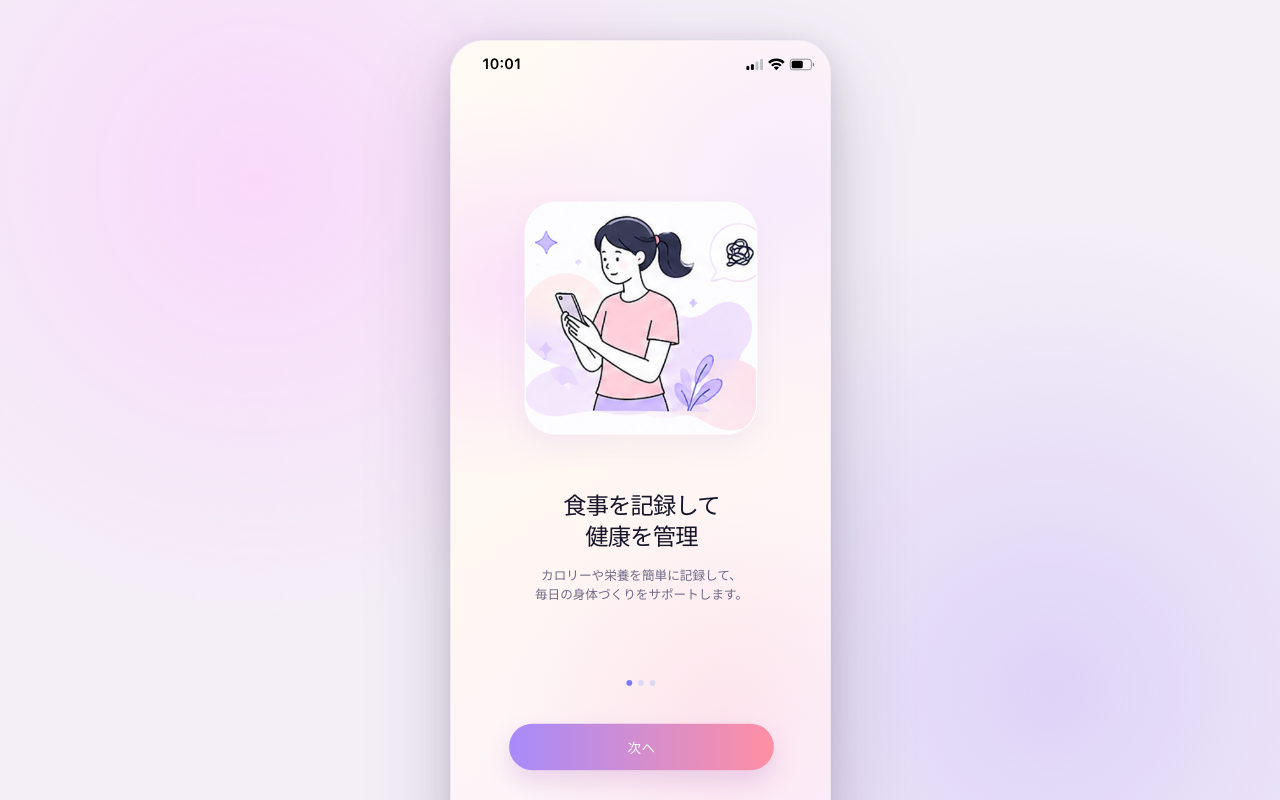
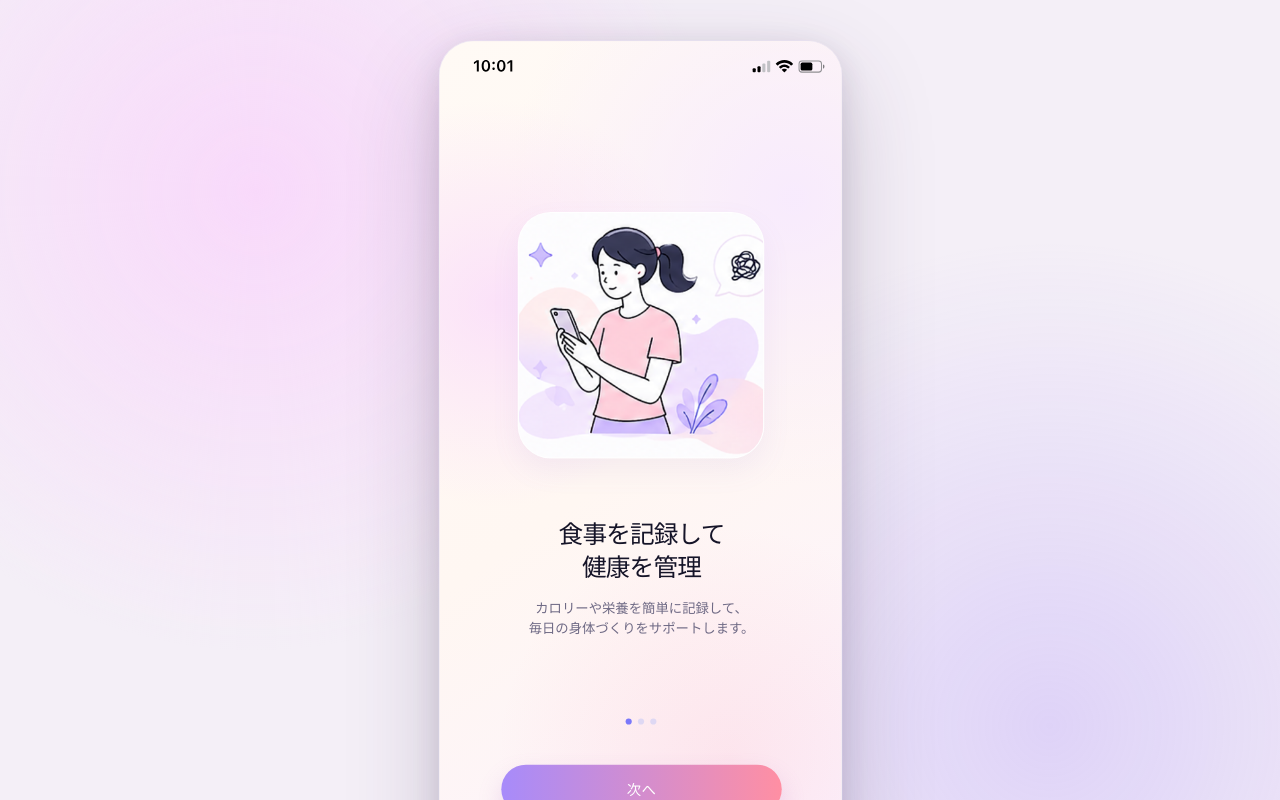
Before and after one commit to bossbear-x/wellmate-demo, a React (Vite) app: page / in a window 1280 px wide. Shown: the top 800 px of the page. Built offline with nearby package versions, Linux system fonts and the light colour scheme.

Commit message:
normalize WellMate demo presentation

```diff
--- a/src/styles/portfolio-final.css
+++ b/src/styles/portfolio-final.css
@@ -303,15 +303,15 @@ body {
 @media (min-width: 431px) {
   .app-scale-wrapper {
     display: flex;
-    width: 381.21px;
-    height: 826.44px;
+    width: 403.76px;
+    height: 875.33px;
     align-items: center;
     justify-content: center;
   }
 
   .app-scale-wrapper > .phone-shell {
     flex: 0 0 393px;
-    transform: scale(.97) !important;
+    transform: scale(1.0274) !important;
     transform-origin: center center !important;
   }
 }
```
